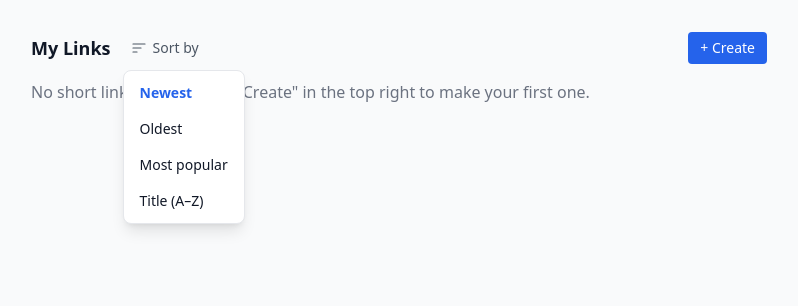
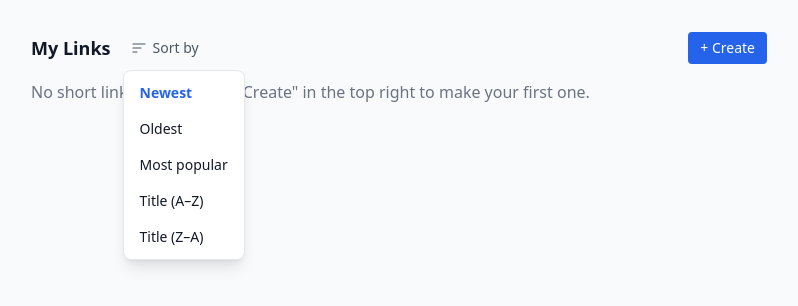
Before and after one commit to minzhankuo-0719/shortlink, a Django app: page /links/?sort=newest in a window 1280 px wide, after a click on "Sort by". Shown: the part 53-359 px from the top of the page, without its empty margins (241-1039 px from the left). Run offline with Django 5.2, Linux system fonts and the light colour scheme; the visitor is signed in with stand-in values (Sample User, id 1); data that the repository does not hold is empty; some libraries are stand-ins or nearby versions.

Commit message:
feat: add a Title (Z-A) sort option to the dashboard
Adds a descending-title sort alongside the existing ascending one, using
Lower("title").desc() with -created_at as the stable secondary key. The
whitelist-based sort handling is unchanged, so an unknown ?sort= value
still falls back to "newest".

Co-Authored-By: Claude Opus 4.8 <noreply@anthropic.com>

```diff
--- a/apps/shortener/views.py
+++ b/apps/shortener/views.py
@@ -15,6 +15,7 @@ _SORT_OPTIONS = {
     "oldest": ("created_at",),
     "popular": ("-click_count", "-created_at"),
     "title": (Lower("title"), "-created_at"),
+    "title_desc": (Lower("title").desc(), "-created_at"),
 }
 
 
--- a/templates/shortener/my_links.html
+++ b/templates/shortener/my_links.html
@@ -24,6 +24,7 @@
           <a href="?sort=oldest" class="block px-4 py-2 text-sm hover:bg-gray-100 dark:hover:bg-neutral-800 {% if current_sort == 'oldest' %}font-semibold text-blue-600 dark:text-blue-400{% endif %}">Oldest</a>
           <a href="?sort=popular" class="block px-4 py-2 text-sm hover:bg-gray-100 dark:hover:bg-neutral-800 {% if current_sort == 'popular' %}font-semibold text-blue-600 dark:text-blue-400{% endif %}">Most popular</a>
           <a href="?sort=title" class="block px-4 py-2 text-sm hover:bg-gray-100 dark:hover:bg-neutral-800 {% if current_sort == 'title' %}font-semibold text-blue-600 dark:text-blue-400{% endif %}">Title (A–Z)</a>
+          <a href="?sort=title_desc" class="block px-4 py-2 text-sm hover:bg-gray-100 dark:hover:bg-neutral-800 {% if current_sort == 'title_desc' %}font-semibold text-blue-600 dark:text-blue-400{% endif %}">Title (Z–A)</a>
         </div>
       </details>
     </div>
```
